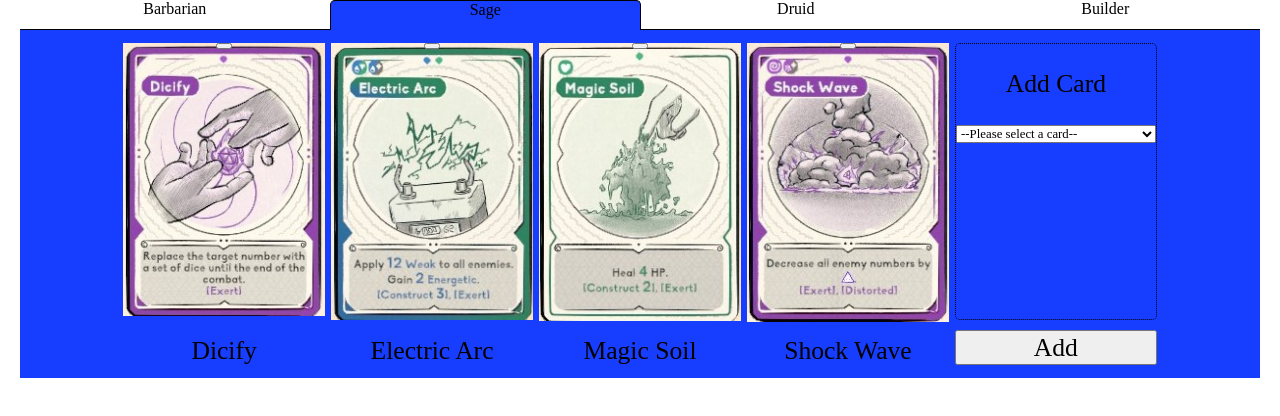
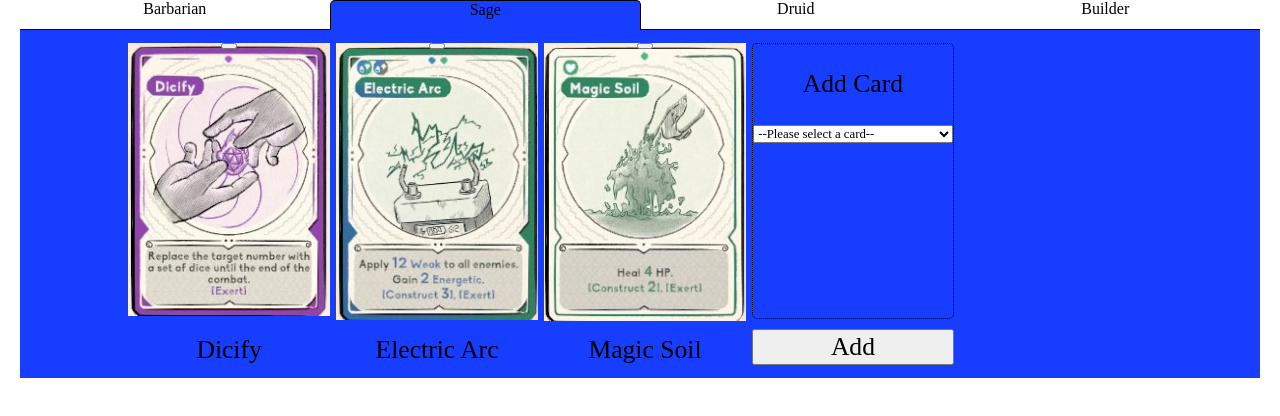
Before and after one commit to greenzombie123/DiceAndCards, a React (Vite) app: page / in a window 1280 px wide. Shown: the top 416 px of the page. Built offline with nearby package versions, Linux system fonts and the light colour scheme.

Commit message:
Slider can move between slides and render slider buttons

```diff
--- a/src/App.css
+++ b/src/App.css
@@ -56,15 +56,48 @@
   .sliderContainer{
     display: grid;
     grid-template-columns: 1fr 10fr 1fr;
+    align-items: center;
+    justify-items: center;
 
-    .leftButton, .rightButton{}
+    .leftButton, .rightButton{
+      position: relative;
+      width: 4vw;
+      height: 3vw;
+      background-color: transparent;
+      border: none;
+      cursor: pointer;
+
+      &::after{
+        display: inline-block;
+        position: absolute;
+        top: 0;
+        content: "";
+        border: solid black;
+        border-width: 0 6px 6px 0;
+        padding: 1vw;
+      }
+
+      &:active::after{
+        border-color: yellow;
+      }
+    }
 
     .leftButton{
       grid-area: 1/1/2/2;
+
+      &::after{
+        right: 0;
+        transform: rotate(135deg);
+      }
     }
 
     .rightButton{
       grid-area: 1/3/2/4;
+
+      &::after{
+        left: 0;
+        transform: rotate(-45deg);
+      }
     }
 
     .slideContainer{
@@ -72,23 +105,20 @@
       display: flex;
       flex-flow: row nowrap;
 
-      .leftButton, .rightButton{
-
-      }
-
       .slider{
         display: flex;
         flex-flow: row nowrap;
         width: 100%;
         transition: transform 1s;
         overflow: hidden;
+        scroll-behavior: smooth;
 
         .slide{
           flex: 0 0 100%;
           display: grid;
           grid-template: auto / 1fr 1fr 1fr 1fr 1fr;
           gap: .5vw;
-          padding: 1vw 0;
+          padding: 1vw 5px;
 
         .sliderItem{
 
--- a/src/Model/Cards.ts
+++ b/src/Model/Cards.ts
@@ -5,13 +5,13 @@ export type Card = {
     isDisplayed:boolean
 }
 
-export type Deck = "barbarian" |"sage"|"druid"|"berserker"|"pro"|"builder"
+export type Deck = "barbarian" |"sage"|"druid"|"builder"
 
 const cards:Card[] = [
     {deck:"sage", name:"Dicify", img:"/cardImages/Dicify.jpg", isDisplayed:true},
     {deck:"sage", name:"Electric Arc", img:"/cardImages/ElectricArc.jpg", isDisplayed:true},
     {deck:"sage", name:"Magic Soil", img:"/cardImages/MagicSoil.jpg", isDisplayed:true},
-    {deck:"sage", name:"Shock Wave", img:"/cardImages/ShockWave.jpg", isDisplayed:true},
+    {deck:"sage", name:"Shock Wave", img:"/cardImages/ShockWave.jpg", isDisplayed:false},
     {deck:"sage", name:"Collapse", img:"/cardImages/Collapse.png", isDisplayed:false},
     {deck:"sage", name:"Balance Tweak", img:"/cardImages/BalanceTweak.png", isDisplayed:false},
     {deck:"sage", name:"Total Disorientation", img:"/cardImages/TotalDisorientation.png", isDisplayed:false},
--- a/src/components/CardSlider.tsx
+++ b/src/components/CardSlider.tsx
@@ -5,52 +5,95 @@ import Slider from "./Slider";
 import cards from "../Model/Cards";
 
 const k = cards;
+// const currentDisplayedCards:Card[] = cards.filter(card=> card.isDisplayed && card.deck === currentDeck)
+//     currentDisplayedCards.push(card)
 
-export type SliderPosition = { current: number; max: number };
-export type ChangeEvent = React.ChangeEvent<HTMLSelectElement>
+export type SliderPosition = {
+  current: number;
+  max: number;
+};
+
+export type SliderPositions = {
+  barbarian: SliderPosition;
+  druid: SliderPosition;
+  sage: SliderPosition;
+  builder: SliderPosition;
+};
+export type ChangeEvent = React.ChangeEvent<HTMLSelectElement>;
+const sliderPositionSet: SliderPositions = {
+  barbarian: { current: 1, max: 1 },
+  druid: { current: 1, max: 1 },
+  sage: { current: 1, max: 1 },
+  builder: { current: 1, max: 1 },
+};
 
 const CardSlider = () => {
   const [cards, setCards] = useState<Card[]>(k);
-  const [selected, setSelected] = useState<string>("")
+  const [selected, setSelected] = useState<string>("");
   const [currentDeck, setCurrentDeck] = useState<Deck>("sage");
-  const [sliderPosition, setSliderPosition] = useState<SliderPosition>({
-    current: 0,
-    max: 0,
-  });
+  const [sliderPositions, setSliderPositions] =
+    useState<SliderPositions>(sliderPositionSet);
 
   const handleTabClick = (deck: Deck) => () => setCurrentDeck(deck);
 
-  const handleOptionClick = (event:ChangeEvent)=>setSelected(event.target.value)
+  const handleOptionClick = (event: ChangeEvent) =>
+    setSelected(event.target.value);
 
-  const handleAddButtonClick = ()=>{
+  const handleAddButtonClick = () => {
     // Return if no card is selected or that card is not found
-    if(selected === "") return
-    const card = findCard(selected)
-    if(!card)return
+    if (selected === "") return;
+    const card = findCard(selected);
+    if (!card) return;
 
     // Change the chosen card's isDisplayed to true and change the max slide of the slider position
-    const newCards = [...cards].map(newCard=> newCard.name === card.name ? {...newCard, isDisplayed:true }: newCard)
-    setCards(newCards)
+    const newCards = [...cards].map((newCard) =>
+      newCard.name === card.name ? { ...newCard, isDisplayed: true } : newCard
+    );
+    setCards(newCards);
 
-    const currentDisplayedCards:Card[] = cards.filter(card=> card.isDisplayed && card.deck === currentDeck)
-    currentDisplayedCards.push(card)
+    // Reset the selected value
+    setSelected("")
 
-    const maxSlides = Math.ceil(currentDisplayedCards.length/5)
+    // Calculate the max slides of the current deck and update the current slide's slider positions
 
-    setSliderPosition({...sliderPosition, max:maxSlides})
-  }
+    const currentDisplayedCards: Card[] = cards.filter(
+      (card) => card.isDisplayed && card.deck === currentDeck
+    );
+    currentDisplayedCards.push(card);
 
-  const findCard = (name:string)=> cards.find(card=>card.name === name)
+    // Add 1 to take the card selector into account
+    const maxSlides = Math.ceil((currentDisplayedCards.length + 1)/ 5);
+
+    const newSliderPositions: SliderPositions = { ...sliderPositions };
+    newSliderPositions[currentDeck].max = maxSlides;
+
+    // console.log("slides", newSliderPositions, maxSlides, currentDisplayedCards.length)
+
+    setSliderPositions(newSliderPositions);
+  };
+
+  const handleArrowButtonClick = (slideIndex: number) => () => {
+    const newSliderPositions: SliderPositions = { ...sliderPositions };
+    const { current } = newSliderPositions[currentDeck];
+    newSliderPositions[currentDeck].current = current + slideIndex;
+
+    console.log("slideIndex now: ", current + slideIndex)
+
+    setSliderPositions(newSliderPositions);
+  };
+
+  const findCard = (name: string) => cards.find((card) => card.name === name);
 
   return (
     <div className="cardSlider">
-      <Tabs currentDeck={currentDeck} onTabClick={handleTabClick}/>
+      <Tabs currentDeck={currentDeck} onTabClick={handleTabClick} />
       <Slider
         currentDeck={currentDeck}
         cards={cards}
-        sliderPosition={sliderPosition}
+        sliderPositions={sliderPositions}
         onChange={handleOptionClick}
         onAddButtonClick={handleAddButtonClick}
+        onArrowButtonClick={handleArrowButtonClick}
       />
     </div>
   );
--- a/src/components/InnerSlider.tsx
+++ b/src/components/InnerSlider.tsx
@@ -1,19 +1,21 @@
-import React from "react";
+import React, { useEffect, useRef } from "react";
 import { Card, Deck } from "../Model/Cards";
 import CardItem from "./CardItem";
 import CardSelector from "./CardSelector";
-import { ChangeEvent, SliderPosition } from "./CardSlider";
+import { ChangeEvent, SliderPositions } from "./CardSlider";
 
 interface InnerSliderProps {
   cards: Card[];
-  sliderPosition: SliderPosition;
+  sliderPositions: SliderPositions;
   currentDeck: Deck;
   onChange:(event:ChangeEvent)=>void,
   onAddButtonClick:()=>void
 }
 
 const InnerSlider = (props: InnerSliderProps) => {
-  const { cards, sliderPosition, currentDeck, onChange, onAddButtonClick } = props;
+  const { cards, sliderPositions, currentDeck, onChange, onAddButtonClick } = props;
+  const {current} = sliderPositions[currentDeck]
+  const slideRef = useRef<HTMLDivElement|null>(null)
 
   // Gets cards by deck and get the cards that are being displayed
   const cardsByDeck: Card[] = cards.filter((card) => card.deck === currentDeck);
@@ -40,11 +42,11 @@ const InnerSlider = (props: InnerSliderProps) => {
   // Used to insure that every CardItem is placed in the correct slide.
   let cardCount: number = 0;
 
-  console.log(
-    numOfSlides,
-    displayedCards.length,
-    Math.floor(Math.ceil(displayedCards.length / 5) || 1)
-  );
+//   console.log(
+//     numOfSlides,
+//     displayedCards.length,
+//     Math.floor(Math.ceil(displayedCards.length / 5) || 1)
+//   );
 
 
   // Loop through each slide
@@ -58,13 +60,20 @@ const InnerSlider = (props: InnerSliderProps) => {
         cardCount++;
       }
     }
+    // If the slide matches the deck's sliderPosition's current, pass the ref value
+    const ref = slideIndex === sliderPositions[currentDeck].current ? slideRef : null
+
+    // If a new slide is needed to insert only card selector and that slide becomes the new curruent slide,
+    // pass the ref value
+    const onlyCardSelectorSlideRef = slideIndex + 1 === sliderPositions[currentDeck].current ? slideRef : null
+    console.log("slideIndex: ", slideIndex, "current: ", sliderPositions[currentDeck].current)
 
     // If this is the last slide and there is less than 5 items in the slide, put the CardSelector in it
     if (slideIndex === numOfSlides && slideItems.length !== 5) {
       slideItems.push(cardSelector);
 
       const slide = (
-        <div key={slideIndex} className="slide" id={`${slideIndex}`}>
+        <div ref={ref} key={slideIndex} className="slide" id={`${slideIndex}`}>
           {slideItems}
         </div>
       );
@@ -74,15 +83,16 @@ const InnerSlider = (props: InnerSliderProps) => {
     // If this is the last slide and there is exactly 5 items in the slide, create a new slide and put the Card Selector in it
     else if (slideIndex === numOfSlides && slideItems.length === 5) {
       const slide = (
-        <div key={slideIndex} className="slide" id={`${slideIndex}`}>
+        <div ref={ref} key={slideIndex} className="slide" id={`${slideIndex}`}>
           {slideItems}
         </div>
       );
 
       slides.push(slide);
 
+
       const newSlide = (
-        <div key={slideIndex + 1} className="slide" id={`${slideIndex + 1}`}>
+        <div ref={onlyCardSelectorSlideRef} key={slideIndex + 1} className="slide" id={`${slideIndex + 1}`}>
           {cardSelector}
         </div>
       );
@@ -92,7 +102,7 @@ const InnerSlider = (props: InnerSliderProps) => {
     // If there are more card items to render besides these 5, put the 5 in the current slide and move to the next loop.
     else {
       const slide = (
-        <div key={slideIndex} className="slide" id={`${slideIndex}`}>
+        <div ref={ref} key={slideIndex} className="slide" id={`${slideIndex}`}>
           {slideItems}
         </div>
       );
@@ -100,6 +110,21 @@ const InnerSlider = (props: InnerSliderProps) => {
       slides.push(slide);
     }
   }
+
+  // Move the slider to the current slide when either the arrow buttons are pressed or a different deck tab was
+  // pressed
+
+  useEffect(()=>{
+    console.log(slideRef.current)
+    if(slideRef.current){
+        const currentSlide = slideRef.current
+
+        currentSlide.scrollIntoView({
+            inline:"start",
+            behavior:"smooth"
+        })
+    }
+  },[current])
 
   return (
     <div className="slideContainer">
--- a/src/components/Slider.tsx
+++ b/src/components/Slider.tsx
@@ -1,16 +1,24 @@
 import { Card, Deck } from "../Model/Cards";
-import { ChangeEvent, SliderPosition } from "./CardSlider";
+import { ChangeEvent, SliderPositions } from "./CardSlider";
 import InnerSlider from "./InnerSlider";
 
 interface SliderProps {
   currentDeck: Deck;
   cards: Card[];
-  sliderPosition: SliderPosition;
-  onChange:(event:ChangeEvent)=>void,
-  onAddButtonClick:()=>void
+  sliderPositions: SliderPositions;
+  onChange: (event: ChangeEvent) => void;
+  onAddButtonClick: () => void;
+  onArrowButtonClick: (slideIndex: number) => () => void;
 }
 
-const Slider = ({ currentDeck, cards, sliderPosition, onChange, onAddButtonClick }: SliderProps) => {
+const Slider = ({
+  currentDeck,
+  cards,
+  sliderPositions,
+  onChange,
+  onAddButtonClick,
+  onArrowButtonClick,
+}: SliderProps) => {
   const backgroundColor =
     currentDeck === "barbarian"
       ? "red"
@@ -20,19 +28,34 @@ const Slider = ({ currentDeck, cards, sliderPosition, onChange, onAddButtonClick
       ? "lightBlue"
       : "green";
 
+  const { current, max } = sliderPositions[currentDeck];
+  const prevSlide = current - 1 >= 1 ? `#${current - 1}` : "";
+  const nextSlide = current + 1 <= max ? `#${current + 1}` : "";
 
-// Render the arrow buttons based on the inner sliders's position
-  const leftArrow = sliderPosition.current !== 0 && (
-    <button className="leftButton"></button>
+  // Render the arrow buttons based on the inner sliders's position
+  const leftButton = sliderPositions[currentDeck].current !== 1 && (
+    <button className="leftButton" onClick={onArrowButtonClick(-1)}></button>
   );
 
-  const rightArrow = (sliderPosition.max !== 0 && sliderPosition.current !== sliderPosition.max) && (
-    <button className="rightButton"></button>
+  const rightButton = sliderPositions[currentDeck].max !== 1 &&
+    sliderPositions[currentDeck].current !==
+      sliderPositions[currentDeck].max && (
+      <button className="rightButton" onClick={onArrowButtonClick(1)}></button>
+    );
+
+  return (
+    <div className={`${backgroundColor + " sliderContainer"}`}>
+      {leftButton}
+      <InnerSlider
+        cards={cards}
+        sliderPositions={sliderPositions}
+        currentDeck={currentDeck}
+        onChange={onChange}
+        onAddButtonClick={onAddButtonClick}
+      />
+      {rightButton}
+    </div>
   );
-
-  return <div className={`${backgroundColor + " sliderContainer"}`}>
-    <InnerSlider cards={cards} sliderPosition={sliderPosition} currentDeck={currentDeck} onChange={onChange} onAddButtonClick={onAddButtonClick}/>
-  </div>;
 };
 
 export default Slider;
```
